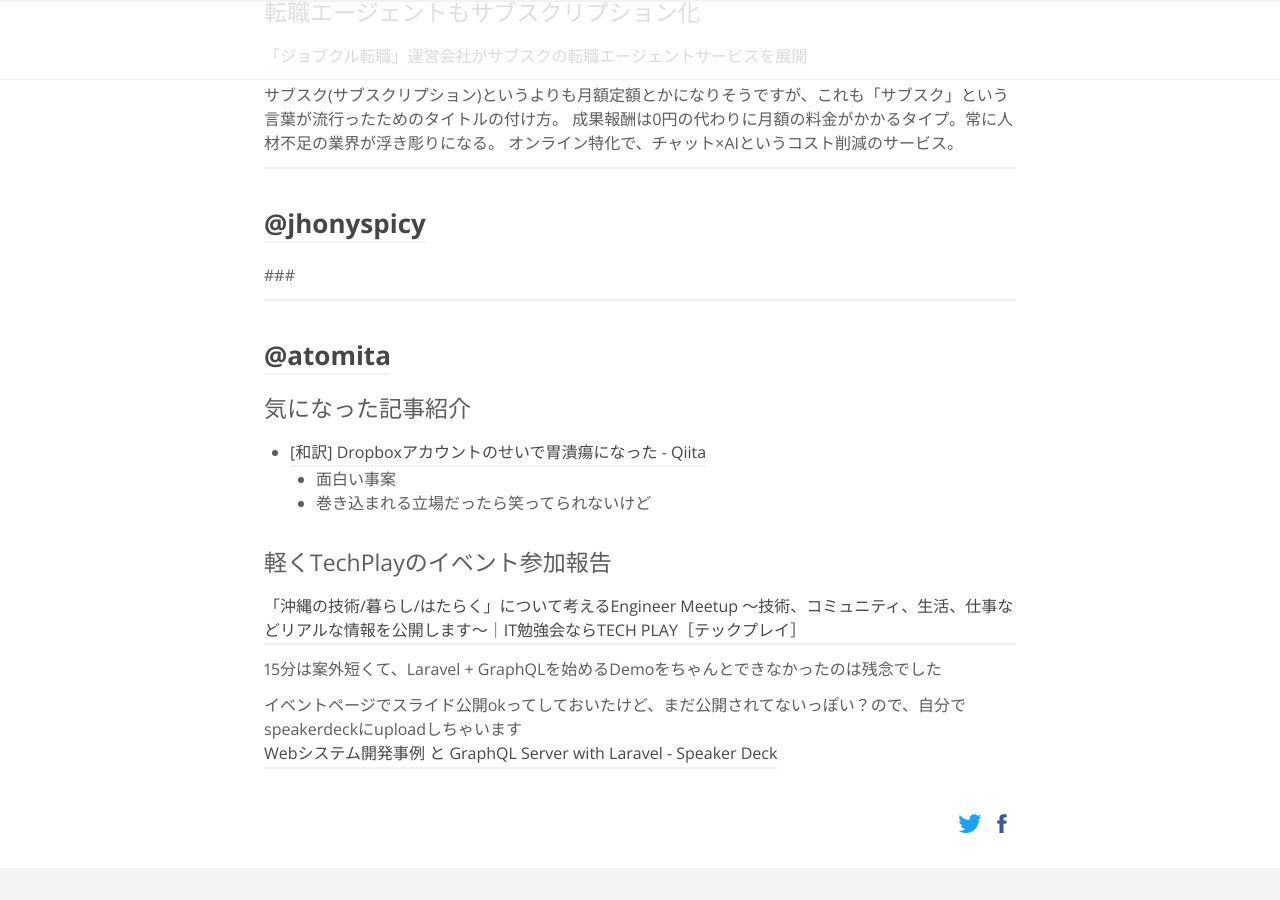
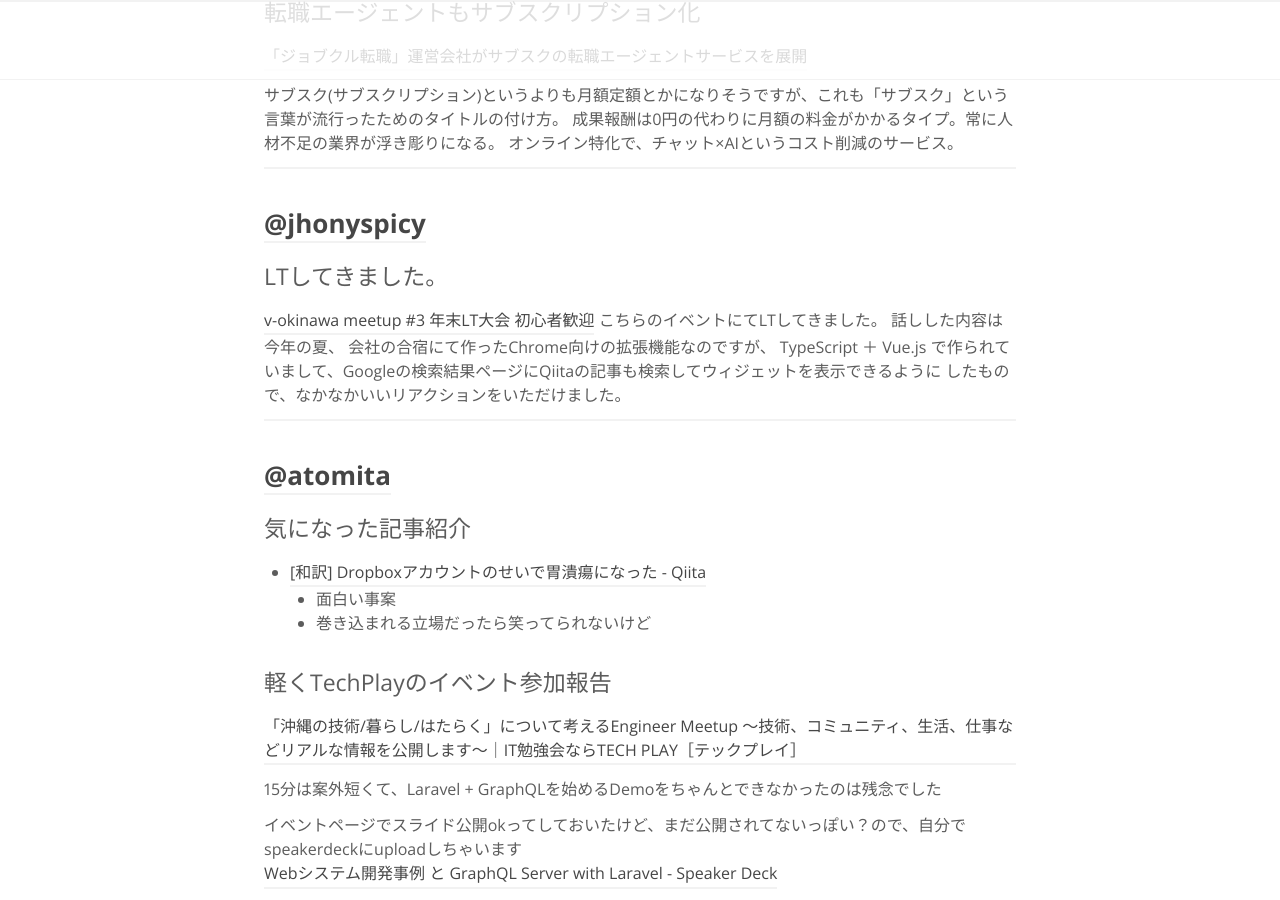
Before and after one commit to RyukyuInteractive/tech.ryukyu-i.co.jp, a Jekyll site: the page built from _posts/2019-12-18-tech-lunch.md, in a window 1280 px wide and 900 px high, scrolled down 873 px. Built offline with Jekyll 4.4.1, drawn with Linux system fonts in a browser that asks for light colours; a script that is not in the unit is left out; comment, search, counter and statistics services are not loaded.

Commit message:
Update 2019-12-18-tech-lunch.md

```diff
--- a/_posts/2019-12-18-tech-lunch.md
+++ b/_posts/2019-12-18-tech-lunch.md
@@ -39,8 +39,14 @@
 
 ## [@jhonyspicy](https://github.com/jhonyspicy)
 
-###
+### LTしてきました。
 
+[v-okinawa meetup #3 年末LT大会 初心者歓迎](https://v-okinawa.connpass.com/event/158713/)
+こちらのイベントにてLTしてきました。
+話しした内容は今年の夏、
+会社の合宿にて作ったChrome向けの拡張機能なのですが、
+TypeScript ＋ Vue.js で作られていまして、Googleの検索結果ページにQiitaの記事も検索してウィジェットを表示できるように
+したもので、なかなかいいリアクションをいただけました。
 
 ----
 
```
